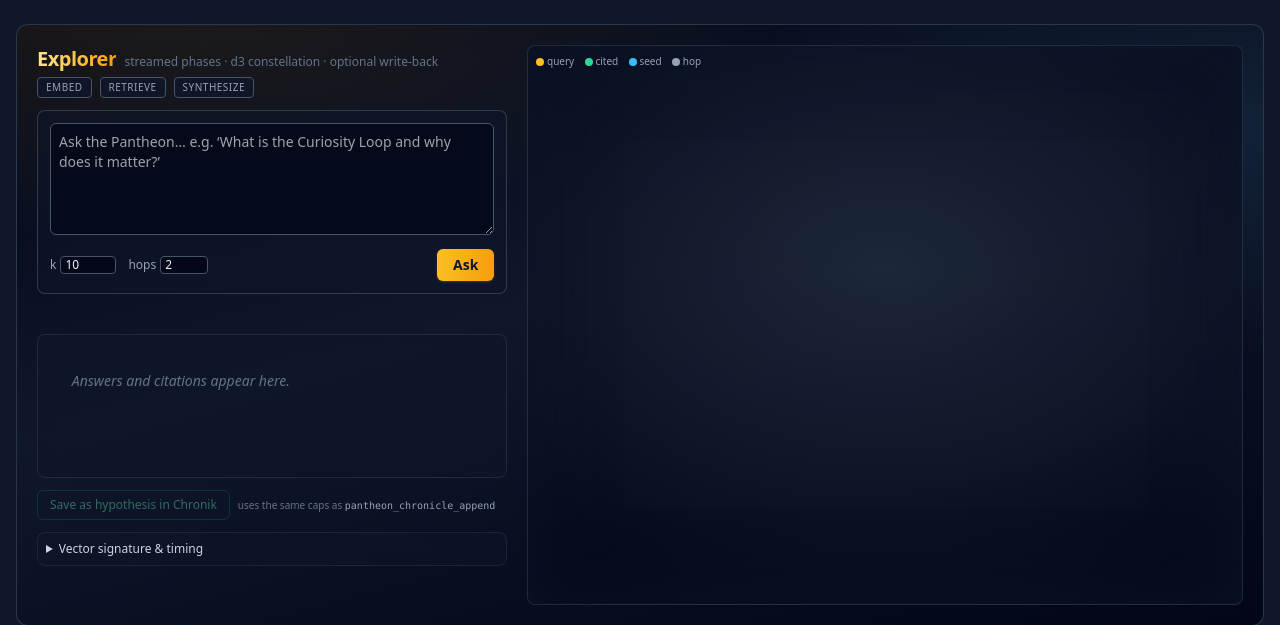
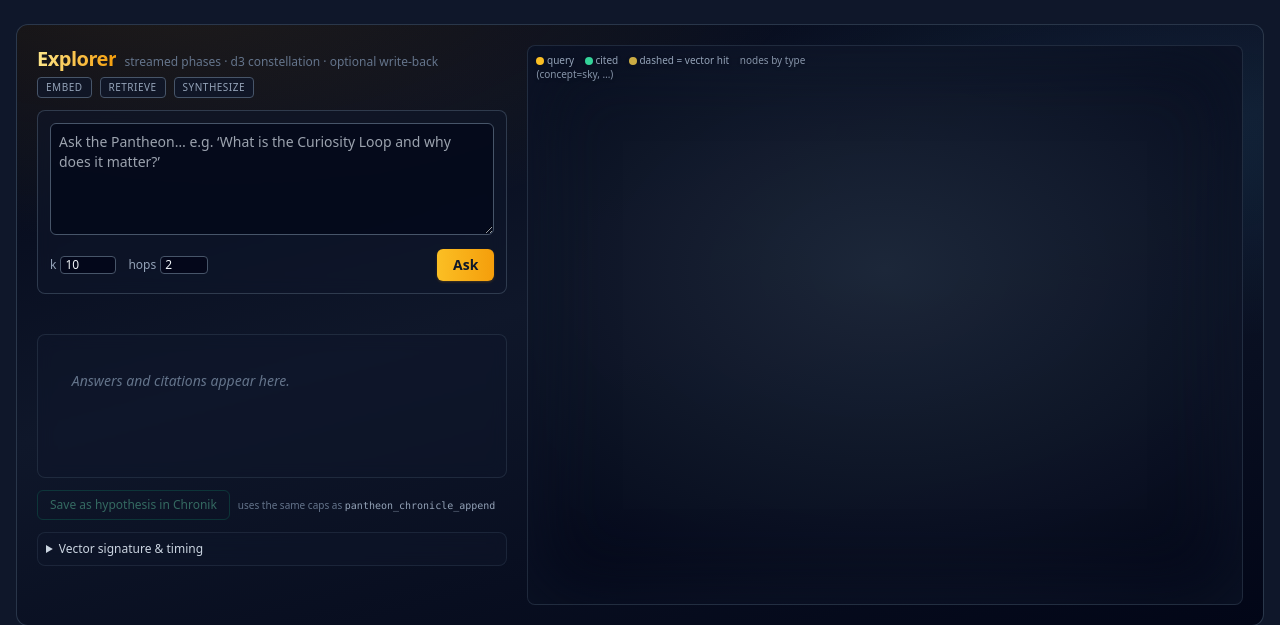
Before and after one commit to theogony-project/theogony, a Python web app: template src/theogony/cockpit/templates/explorer.html in a window 1280 px wide. Shown: the part 45-670 px from the top of the page. Run offline with Jinja, Linux system fonts and the light colour scheme; the template is opened without the code that fills it, so the values that code supplies are empty; some libraries are stand-ins or nearby versions.

Commit message:
fix(cockpit): Explorer graph links all nodes and clarifies legend
Connect every constellation node to the query (cap 32) so vector hits
no longer float after the old top-8 limit. Status line distinguishes
graph edges vs query spokes; legend matches dashed amber links; omit
empty gaps row.

Made-with: Cursor

```diff
--- a/src/theogony/cockpit/static/js/explorer.js
+++ b/src/theogony/cockpit/static/js/explorer.js
@@ -172,10 +172,13 @@
       ...e,
       kind: "real",
     }));
+    // Link every node in the constellation to the query (up to a cap) so
+    // nothing "floats" when retrieval.final_node_count > old hard cap of 8.
+    const spokeCap = Math.min(nodeData.length, 32);
     const seedTop = nodeData
       .slice()
       .sort((a, b) => (b.confidence || 0) - (a.confidence || 0))
-      .slice(0, Math.min(payload.retrieval.seed_count || 5, 8));
+      .slice(0, spokeCap);
     const seedEdges = seedTop.map((n) => ({
       source: "__query__",
       target: n.id,
@@ -300,12 +303,19 @@
 
   function applyPayload(payload) {
     lastPayload = payload;
+    const nNodes = (payload.constellation.nodes || []).length;
+    const nConstEdges = (payload.constellation.edges || []).length;
+    const nSpokes = Math.min(nNodes, 32);
     setStatus(
-      `verdict=${payload.verdict} · ${payload.constellation.nodes.length} nodes · ${payload.constellation.edges.length} edges`,
+      `verdict=${payload.verdict} · ${nNodes} nodes · ${nConstEdges} graph edges · ${nSpokes} query links`,
       "ok"
     );
+    const gaps =
+      payload.constellation.gaps && payload.constellation.gaps.length
+        ? `<div class="text-amber-300/90 text-xs mb-2">gaps: ${payload.constellation.gaps.join(", ")}</div>`
+        : "";
     answerEl.innerHTML =
-      `<div class="text-amber-300/90 text-xs mb-2">${payload.constellation.gaps && payload.constellation.gaps.length ? "gaps: " + payload.constellation.gaps.join(", ") : ""}</div>` +
+      gaps +
       `<div>${payload.answer.text ? escapeHtml(payload.answer.text) : "<span class='text-slate-500 italic'>(no prose; offline / stub synthesizer)</span>"}</div>`;
     renderVector(payload.query_embedding_preview);
     renderTiming(payload.timing_ms, payload.retrieval);
--- a/src/theogony/cockpit/templates/explorer.html
+++ b/src/theogony/cockpit/templates/explorer.html
@@ -73,11 +73,11 @@
       style="height: 70vh;">
       <svg id="explorer-graph" class="w-full h-full block"></svg>
       <div id="explorer-legend"
-        class="absolute top-2 left-2 text-[10px] text-slate-400 space-x-2 pointer-events-none drop-shadow">
+        class="absolute top-2 left-2 text-[10px] text-slate-400 space-x-2 pointer-events-none drop-shadow max-w-[min(100%,18rem)] leading-snug">
         <span><span class="inline-block w-2 h-2 rounded-full bg-amber-400 align-middle"></span> query</span>
         <span><span class="inline-block w-2 h-2 rounded-full bg-emerald-400 align-middle"></span> cited</span>
-        <span><span class="inline-block w-2 h-2 rounded-full bg-sky-400 align-middle"></span> seed</span>
-        <span><span class="inline-block w-2 h-2 rounded-full bg-slate-400 align-middle"></span> hop</span>
+        <span><span class="inline-block w-2 h-2 rounded-full bg-amber-300/80 align-middle"></span> dashed = vector hit</span>
+        <span class="opacity-90">nodes by type (concept=sky, …)</span>
       </div>
     </div>
   </section>
```
